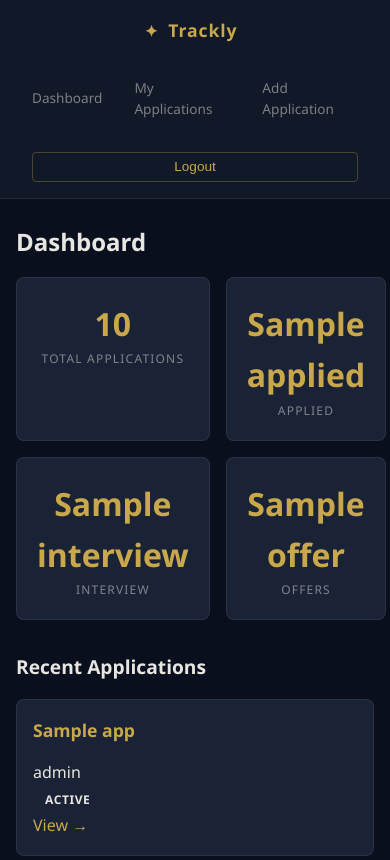
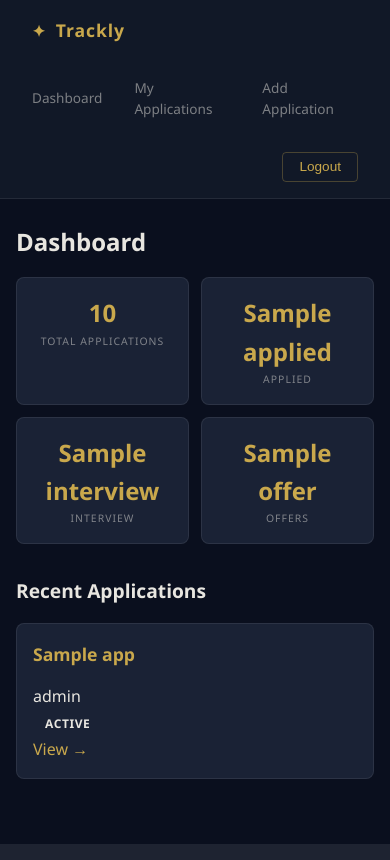
Before and after one commit to Aluka-tech/job-tracker, a Django app: template applications/templates/applications/dashboard.html in a window 390 px wide. Shown: the top 860 px of the page. Run offline with Django 4.2, Linux system fonts and the light colour scheme; the template is opened without the code that fills it: most values are stand-ins (such as "Sample title", 1, 10 or a date in 2020).

Commit message:
improve mobile layout

```diff
--- a/applications/static/applications/css/style.css
+++ b/applications/static/applications/css/style.css
@@ -379,26 +379,43 @@ hr {
 @media (max-width: 480px) {
 
     nav {
-        flex-direction: column;
-        align-items: flex-start;
+        flex-wrap: wrap;
         gap: 0.5rem;
+        padding: 0.75rem 1rem;
     }
 
-    nav form {
-        width: 100%;
+    .nav-links {
+        gap: 1rem;
     }
 
-    nav button {
-        width: 100%;
+    .nav-links a {
+        font-size: 0.78rem;
+    }
+
+    .logout-form {
+        margin-left: auto;
     }
 
     .stats-grid {
         grid-template-columns: repeat(2, 1fr);
+        gap: 0.75rem;
     }
 
-    .filter-btn {
-        font-size: 0.75rem;
-        padding: 0.35rem 0.6rem;
+    .stat-card {
+        padding: 1rem 0.75rem;
+    }
+
+    .stat-number {
+        font-size: 1.5rem;
+    }
+
+    .stat-label {
+        font-size: 0.65rem;
+    }
+
+    .content, main {
+        margin: 1.5rem auto;
+        padding: 0 1rem;
     }
 }
 
```
